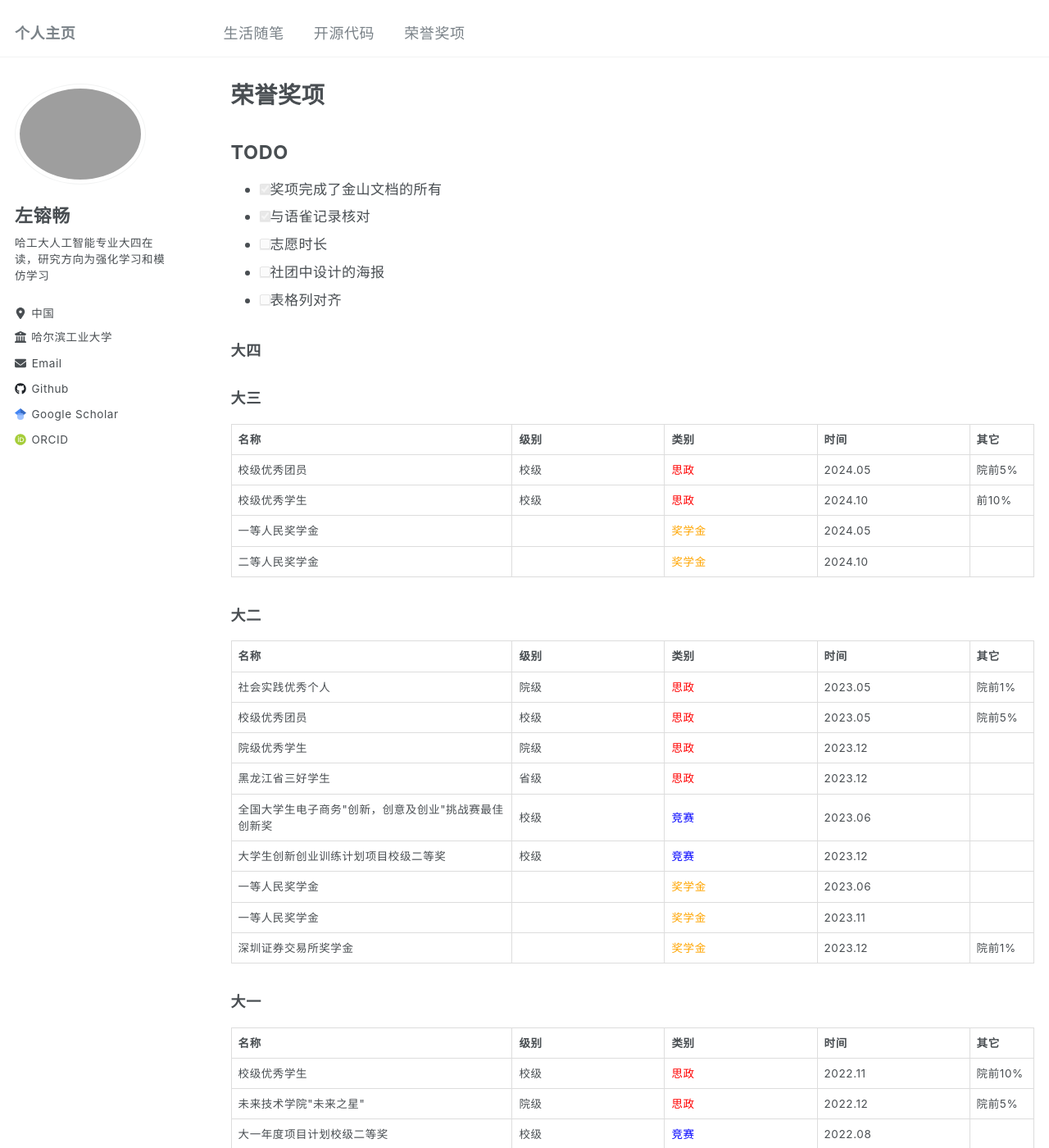
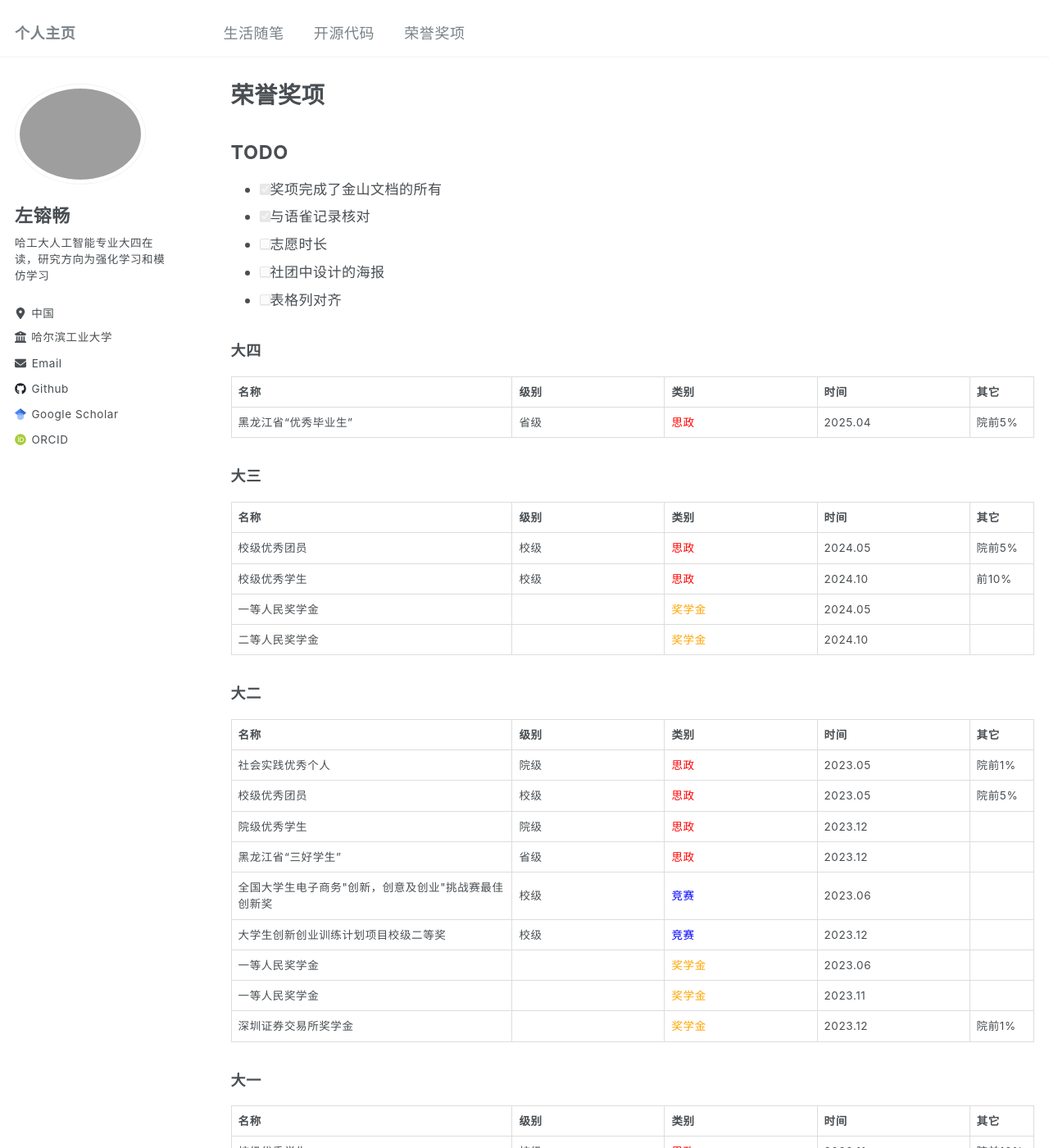
Before and after one commit to zrc0622/zrc0622.github.io, a Jekyll site: the page built from _pages/awards.md, in a window 1280 px wide and 1400 px high. Shown: the whole window at 82% size. Built offline with Jekyll 4.4.1, drawn with Linux system fonts in a browser that asks for light colours.

Commit message:
黑龙江省“优秀毕业生”

```diff
--- a/_includes/author-profile.html
+++ b/_includes/author-profile.html
@@ -293,7 +293,7 @@
   <div class="sidebar-extra-content" style="margin-top: -9px;">
     <h3 class="extra-title"><span style="font-size: 14px; vertical-align: 0.8px;">🔥</span> News</h3>
     <ul class="extra-list">
-      <li><span class="highlight-blue">2025.04</span>：荣获2025届黑龙江省"优秀毕业生"称号</li>
+      <li><span class="highlight-blue">2025.04</span>：荣获2025届黑龙江省“优秀毕业生”称号</li>
       <li><span class="highlight-blue">2024.12</span>：一篇分层可解释强化学习论文被 AAAI 2025 录用为 Oral</li>
       <!-- <li><span class="highlight-blue">2024.11</span>：获得了 Shopee 直播推荐算法的实习机会</li> -->
       <li><span class="highlight-blue">2024.07</span>：获得清华数信院人工智能项目的拟录取资格</li>
--- a/_pages/awards.md
+++ b/_pages/awards.md
@@ -34,6 +34,12 @@ redirect_from:
 </style>
 
 <h3>大四</h3>
+<table class="awards-table">
+    <tr>
+        <th>名称</th><th>级别</th><th>类别</th><th>时间</th><th>其它</th>
+    </tr>
+    <tr><td>黑龙江省“优秀毕业生”</td><td>省级</td><td><span style="color: red;">思政</span></td><td>2025.04</td><td>院前5%</td></tr>
+</table>
 
 <h3>大三</h3>
 <table class="awards-table">
@@ -54,7 +60,7 @@ redirect_from:
     <tr><td>社会实践优秀个人</td><td>院级</td><td><span style="color: red;">思政</span></td><td>2023.05</td><td>院前1%</td></tr>
     <tr><td>校级优秀团员</td><td>校级</td><td><span style="color: red;">思政</span></td><td>2023.05</td><td>院前5%</td></tr>
     <tr><td>院级优秀学生</td><td>院级</td><td><span style="color: red;">思政</span></td><td>2023.12</td><td></td></tr>
-    <tr><td>黑龙江省三好学生</td><td>省级</td><td><span style="color: red;">思政</span></td><td>2023.12</td><td></td></tr>
+    <tr><td>黑龙江省“三好学生”</td><td>省级</td><td><span style="color: red;">思政</span></td><td>2023.12</td><td></td></tr>
     <tr><td>全国大学生电子商务"创新，创意及创业"挑战赛最佳创新奖</td><td>校级</td><td><span style="color: blue;">竞赛</span></td><td>2023.06</td><td></td></tr>
     <tr><td>大学生创新创业训练计划项目校级二等奖</td><td>校级</td><td><span style="color: blue;">竞赛</span></td><td>2023.12</td><td></td></tr>
     <tr><td>一等人民奖学金</td><td></td><td><span style="color: orange;">奖学金</span></td><td>2023.06</td><td></td></tr>
```
